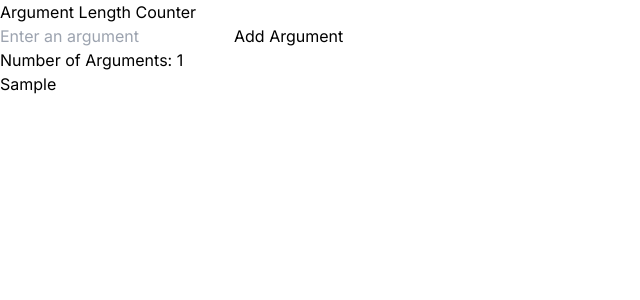
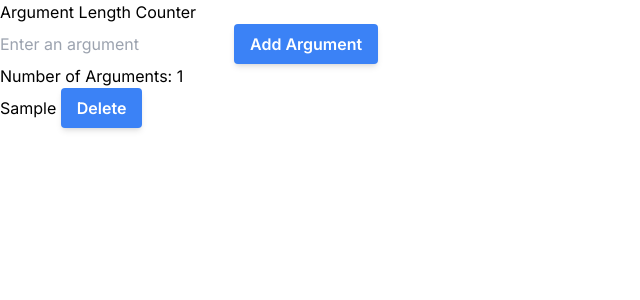
Before and after one commit to Nwakaego-Ego/to-do, a Next.js app: page / in a window 1280 px wide. Both pictures are taken after typing "Sample" into the empty fields and a click on the button "Add Argument". Shown: the top 300 px of the page, without its empty margins (0-640 px from the left). Built offline with nearby package versions, Linux system fonts and the light colour scheme.

Commit message:
the delte button for the list

```diff
--- a/app/ArgumentsList/argumentsList.jsx
+++ b/app/ArgumentsList/argumentsList.jsx
@@ -5,14 +5,20 @@ function ArgumentsLength() {
   const [argumentCount, setArgumentCount] = useState(0);
   const [inputValue, setInputValue] = useState("");
   const [argumentsList, setArgumentsList] = useState([]);
+  const [selected, setSelected] = useState(-1);
 
   const handleAddArgument = () => {
     if (inputValue) {
       setArgumentsList([...argumentsList, inputValue]);
-      setArgumentCount(argumentsList.length + 1);
+      setArgumentCount(argumentCount + 1); // Increment the count directly.
       setInputValue("");
     }
   };
+
+  function handleDelete(index) {
+    const newList = argumentsList.filter((_, i) => i !== index);
+    setArgumentsList(newList);
+  }
 
   return (
     <div>
@@ -24,12 +30,26 @@ function ArgumentsLength() {
           value={inputValue}
           onChange={(e) => setInputValue(e.target.value)}
         />
-        <button onClick={handleAddArgument}>Add Argument</button>
+
+        <button
+          onClick={handleAddArgument}
+          className="bg-blue-500 hover:bg-blue-600 text-white font-semibold py-2 px-4 rounded shadow-md"
+        >
+          Add Argument
+        </button>
       </div>
       <p>Number of Arguments: {argumentCount}</p>
       <ul>
         {argumentsList.map((argument, index) => (
-          <li key={index}>{argument}</li>
+          <li key={index}>
+            {argument}{" "}
+            <button
+              onClick={() => handleDelete(index)} // Pass the index to the delete function.
+              className="bg-blue-500 hover:bg-blue-600 text-white font-semibold py-2 px-4 rounded shadow-md"
+            >
+              Delete
+            </button>
+          </li>
         ))}
       </ul>
     </div>
```
